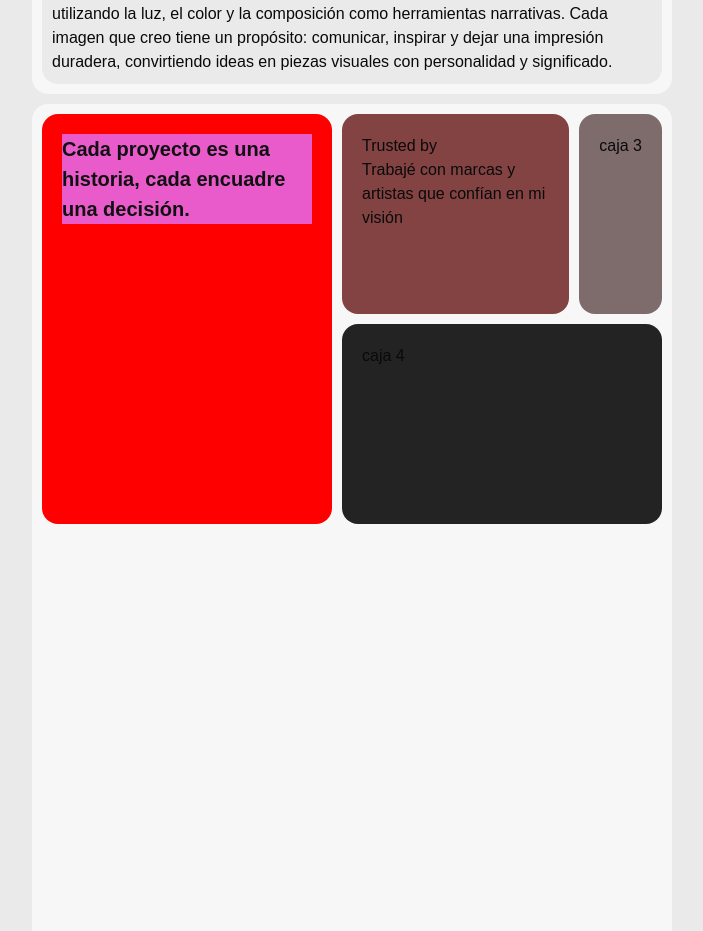
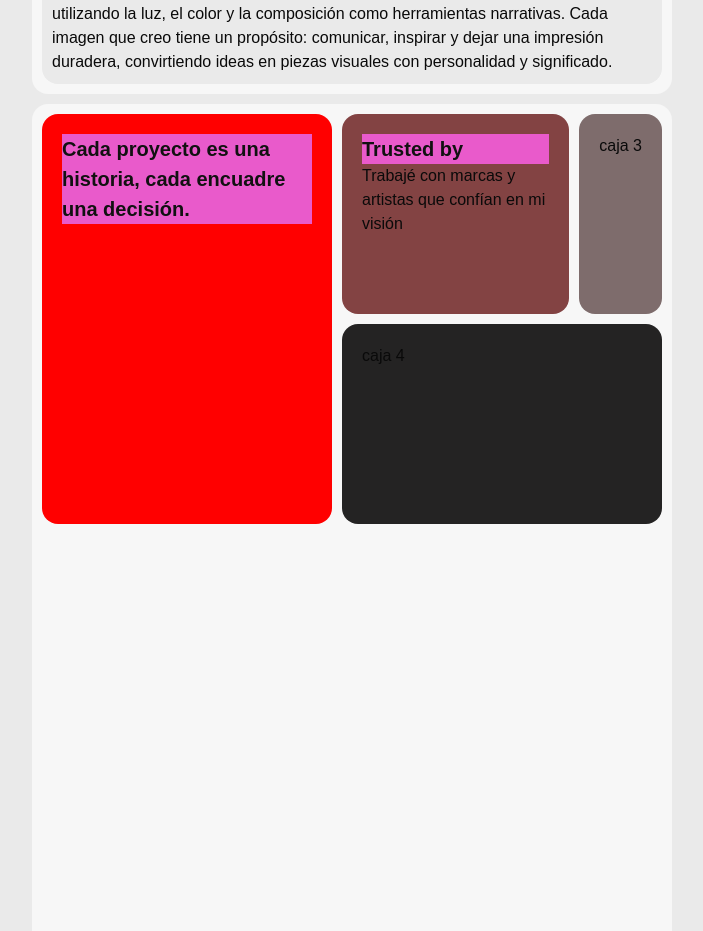
Before and after one commit to fedebarrazaa/photographer-project, a React (Vite) app: page /perfil in a window 1280 px wide. Shown: the part 904-1835 px from the top of the page, without its empty margins (288-991 px from the left). Built offline with nearby package versions, Linux system fonts and the light colour scheme.

Commit message:
new changes

```diff
--- a/src/pages/home/pagePerfil.tsx
+++ b/src/pages/home/pagePerfil.tsx
@@ -47,8 +47,8 @@ export function DesingPagePerfil(){
                 <h2 className={style.text_box1}> Cada proyecto es una historia, cada encuadre una decisión. </h2>
             </div>
             <div className={style.box_2}>
-                <h2> Trusted by </h2>
-                <p> Trabajé con marcas y artistas que confían en mi visión</p>
+                <h2 className={style.text_box2}> Trusted by </h2>
+                <p className={style.text_box2_p}> Trabajé con marcas y artistas que confían en mi visión</p>
             </div>
             <div className={style.box_3}> caja 3</div>
             <div className={style.box_4}> caja 4</div>
--- a/src/styles/perfil.module.css
+++ b/src/styles/perfil.module.css
@@ -121,6 +121,12 @@
       background-color: rgb(131, 67, 67);
     }
 }
+.text_box2 {
+    background-color: #E95ACB;
+    color: #111111;
+    font-size: 20px;
+    font-weight: bold;
+}
 
 .box_3{
     background-color: #EAEAEA;
```
